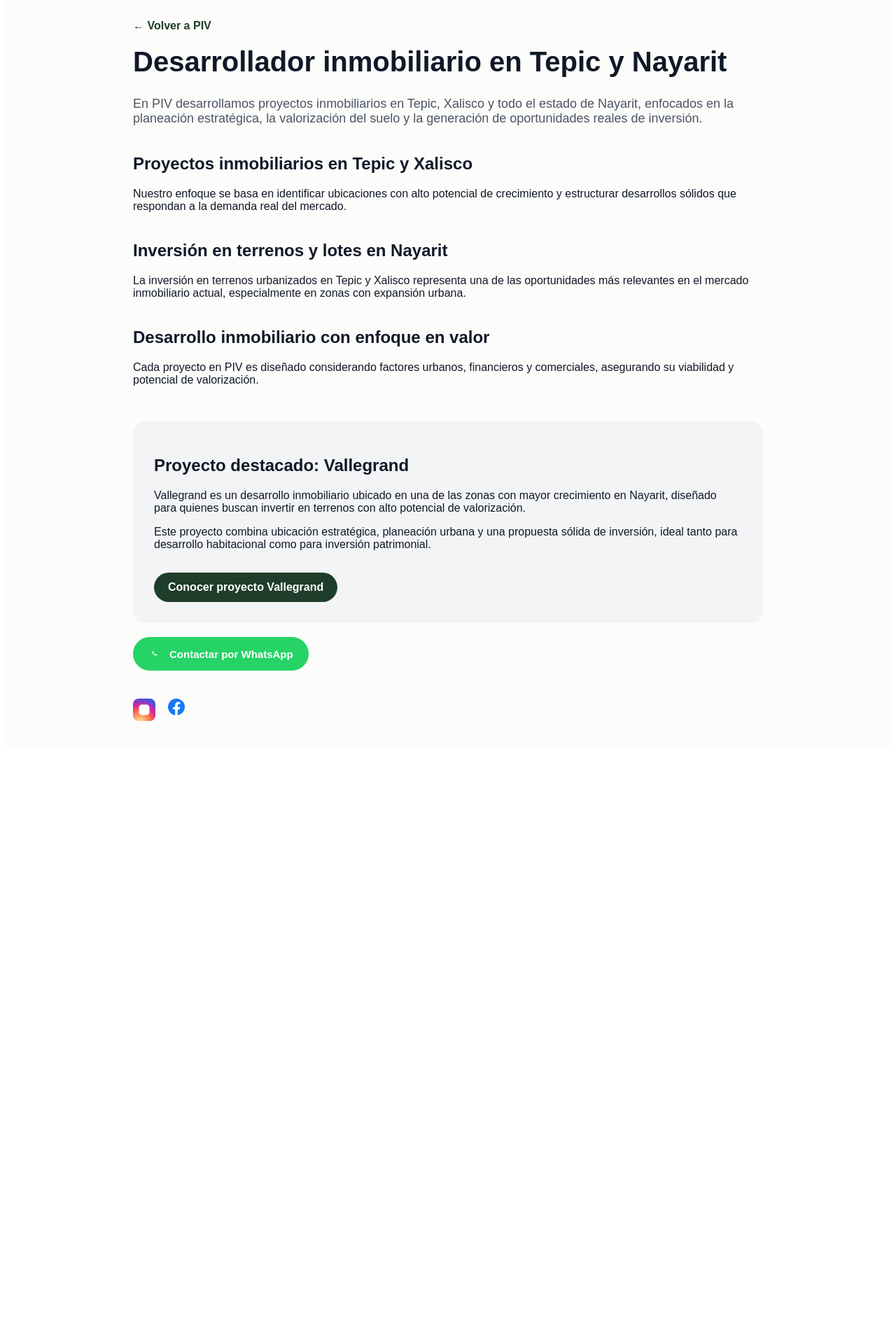
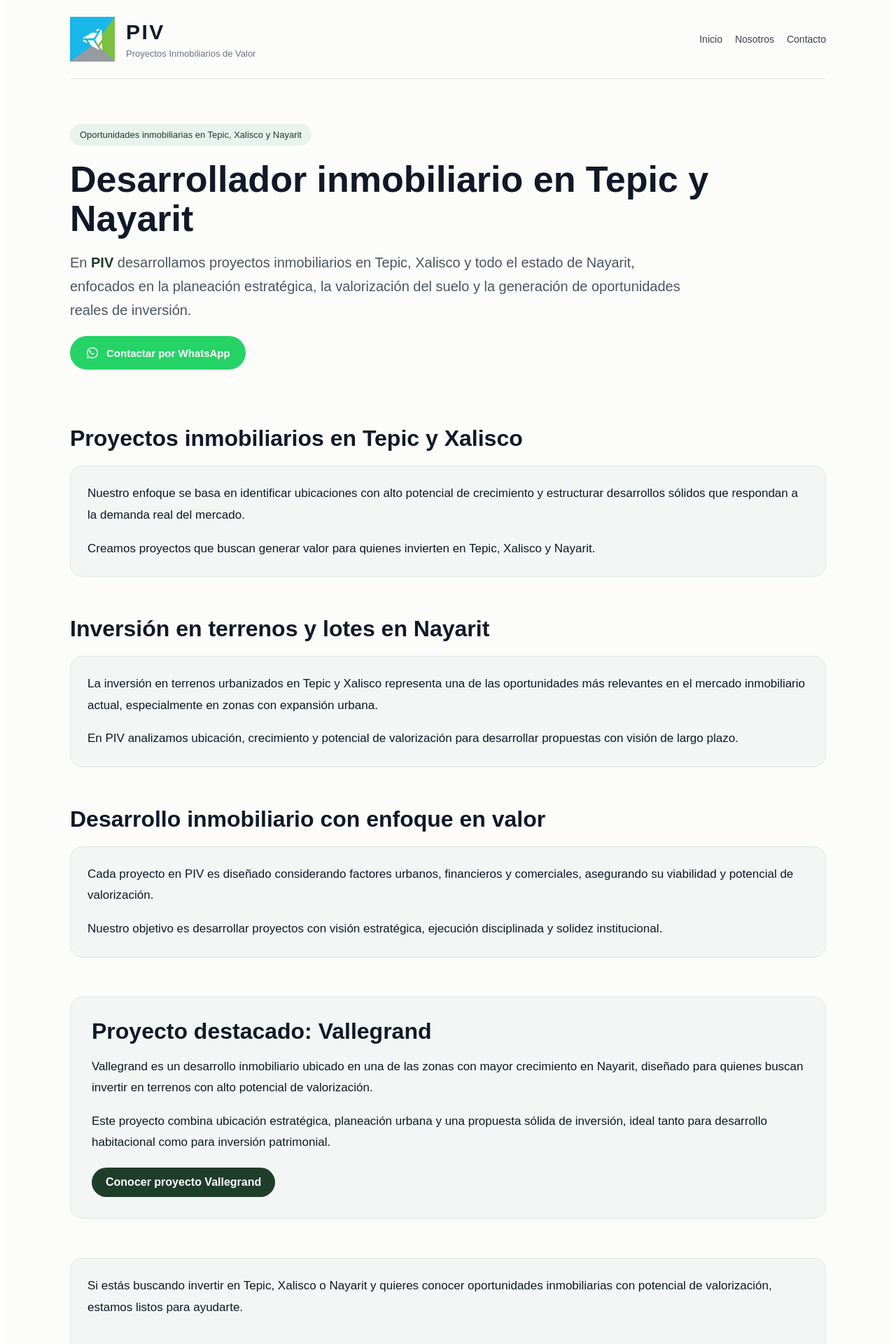
Before and after one commit to PIV1/PIV, a Next.js app: page /desarrollador-inmobiliario-tepic in a window 1280 px wide. Shown: the part 20-1940 px from the top of the page at 70% size. Before the commit the page ends 1098 px from the top, so only its background shows below. Built offline with nearby package versions, Linux system fonts and the light colour scheme.

Commit message:
Update desarrollador-inmobiliario-tepic.js

```diff
--- a/pages/desarrollador-inmobiliario-tepic.js
+++ b/pages/desarrollador-inmobiliario-tepic.js
@@ -20,6 +20,7 @@ export default function SEOPage() {
   const socialIconStyle = {
     width: "24px",
     height: "24px",
+    display: "block",
   };
 
   return (
@@ -28,81 +29,257 @@ export default function SEOPage() {
         fontFamily: "Arial, sans-serif",
         backgroundColor: "#fcfcfb",
         color: "#111827",
-        padding: "40px 20px",
+        minHeight: "100vh",
       }}
     >
-      <div style={{ maxWidth: "900px", margin: "0 auto" }}>
-
-        {/* 🔙 Volver */}
+      <div
+        style={{
+          maxWidth: "1080px",
+          margin: "0 auto",
+          padding: "36px 24px 72px",
+        }}
+      >
+        <header
+          style={{
+            display: "flex",
+            justifyContent: "space-between",
+            alignItems: "center",
+            paddingBottom: "24px",
+            borderBottom: "1px solid #e5e7eb",
+            flexWrap: "wrap",
+            gap: "16px",
+          }}
+        >
           <a
             href="/"
             style={{
+              display: "flex",
+              alignItems: "center",
+              gap: "16px",
               textDecoration: "none",
-            color: "#1f3d2b",
-            fontWeight: "600",
+              color: "#111827",
             }}
           >
-          ← Volver a PIV
+            <img
+              src="/logo-piv.png"
+              alt="Logotipo PIV"
+              style={{
+                width: "64px",
+                height: "64px",
+                objectFit: "contain",
+              }}
+            />
+
+            <div>
+              <div
+                style={{
+                  fontSize: "30px",
+                  fontWeight: "700",
+                  letterSpacing: "0.08em",
+                }}
+              >
+                PIV
+              </div>
+              <div
+                style={{
+                  fontSize: "13px",
+                  color: "#6b7280",
+                  marginTop: "6px",
+                }}
+              >
+                Proyectos Inmobiliarios de Valor
+              </div>
+            </div>
           </a>
 
-        {/* HERO */}
-        <h1 style={{ fontSize: "40px", marginTop: "20px" }}>
+          <nav style={{ fontSize: "14px", color: "#374151" }}>
+            <a
+              href="/"
+              style={{ marginRight: "18px", color: "#374151", textDecoration: "none" }}
+            >
+              Inicio
+            </a>
+            <a
+              href="/#nosotros"
+              style={{ marginRight: "18px", color: "#374151", textDecoration: "none" }}
+            >
+              Nosotros
+            </a>
+            <a
+              href="/#contacto"
+              style={{ color: "#374151", textDecoration: "none" }}
+            >
+              Contacto
+            </a>
+          </nav>
+        </header>
+
+        <section
+          style={{
+            paddingTop: "64px",
+            paddingBottom: "24px",
+          }}
+        >
+          <div
+            style={{
+              display: "inline-block",
+              fontSize: "13px",
+              color: "#1f3d2b",
+              backgroundColor: "#e8f3ed",
+              padding: "8px 14px",
+              borderRadius: "999px",
+              marginBottom: "20px",
+            }}
+          >
+            Oportunidades inmobiliarias en Tepic, Xalisco y Nayarit
+          </div>
+
+          <h1
+            style={{
+              fontSize: "52px",
+              lineHeight: "1.08",
+              margin: "0 0 18px",
+              maxWidth: "950px",
+            }}
+          >
             Desarrollador inmobiliario en Tepic y Nayarit
           </h1>
 
-        <p style={{ fontSize: "18px", color: "#4b5563" }}>
-          En PIV desarrollamos proyectos inmobiliarios en Tepic, Xalisco y todo
-          el estado de Nayarit, enfocados en la planeación estratégica, la
+          <p
+            style={{
+              fontSize: "20px",
+              lineHeight: "1.7",
+              color: "#4b5563",
+              maxWidth: "900px",
+              margin: 0,
+            }}
+          >
+            En{" "}
+            <a
+              href="/"
+              style={{
+                color: "#1f3d2b",
+                fontWeight: "600",
+                textDecoration: "none",
+              }}
+            >
+              PIV
+            </a>{" "}
+            desarrollamos proyectos inmobiliarios en Tepic, Xalisco y todo el
+            estado de Nayarit, enfocados en la planeación estratégica, la
             valorización del suelo y la generación de oportunidades reales de
             inversión.
           </p>
 
-        {/* SECCIONES SEO */}
-        <h2 style={{ marginTop: "40px" }}>
+          <a href={whatsappLink} target="_blank" rel="noreferrer" style={buttonStyle}>
+            <svg
+              xmlns="http://www.w3.org/2000/svg"
+              viewBox="0 0 32 32"
+              style={{ width: "20px", height: "20px", fill: "#ffffff" }}
+            >
+              <path d="M19.11 17.21c-.27-.14-1.61-.79-1.86-.88-.25-.09-.43-.14-.61.14-.18.27-.7.88-.86 1.06-.16.18-.31.2-.58.07-.27-.14-1.14-.42-2.17-1.34-.8-.71-1.34-1.59-1.5-1.86-.16-.27-.02-.42.12-.56.12-.12.27-.31.41-.47.14-.16.18-.27.27-.45.09-.18.05-.34-.02-.47-.07-.14-.61-1.47-.84-2.02-.22-.53-.45-.46-.61-.47h-.52c-.18 0-.47.07-.72.34-.25.27-.95.93-.95 2.26s.97 2.61 1.11 2.79c.14.18 1.91 2.91 4.63 4.08.65.28 1.16.45 1.55.58.65.21 1.24.18 1.71.11.52-.08 1.61-.66 1.84-1.29.23-.63.23-1.17.16-1.29-.07-.11-.25-.18-.52-.32z" />
+              <path d="M16.03 3.2c-7.09 0-12.84 5.75-12.84 12.84 0 2.25.58 4.45 1.69 6.39L3 29l6.76-1.77a12.8 12.8 0 006.27 1.6h.01c7.09 0 12.84-5.75 12.84-12.84S23.12 3.2 16.03 3.2zm0 23.37h-.01a10.5 10.5 0 01-5.35-1.46l-.38-.23-4.01 1.05 1.07-3.91-.25-.4a10.52 10.52 0 01-1.62-5.59c0-5.8 4.72-10.52 10.53-10.52 2.81 0 5.45 1.09 7.44 3.08a10.45 10.45 0 013.08 7.44c0 5.81-4.72 10.54-10.5 10.54z" />
+            </svg>
+            Contactar por WhatsApp
+          </a>
+        </section>
+
+        <section style={{ marginTop: "56px" }}>
+          <h2 style={{ fontSize: "32px", marginBottom: "10px" }}>
             Proyectos inmobiliarios en Tepic y Xalisco
           </h2>
-        <p>
+          <div
+            style={{
+              backgroundColor: "#f3f6f4",
+              border: "1px solid #dfe7e2",
+              borderRadius: "18px",
+              padding: "24px",
+              marginTop: "20px",
+            }}
+          >
+            <p style={{ fontSize: "17px", lineHeight: "1.8", marginTop: 0 }}>
               Nuestro enfoque se basa en identificar ubicaciones con alto potencial
               de crecimiento y estructurar desarrollos sólidos que respondan a la
               demanda real del mercado.
             </p>
+            <p style={{ fontSize: "17px", lineHeight: "1.8", marginBottom: 0 }}>
+              Creamos proyectos que buscan generar valor para quienes invierten en
+              Tepic, Xalisco y Nayarit.
+            </p>
+          </div>
+        </section>
 
-        <h2 style={{ marginTop: "40px" }}>
+        <section style={{ marginTop: "56px" }}>
+          <h2 style={{ fontSize: "32px", marginBottom: "10px" }}>
             Inversión en terrenos y lotes en Nayarit
           </h2>
-        <p>
-          La inversión en terrenos urbanizados en Tepic y Xalisco representa una
-          de las oportunidades más relevantes en el mercado inmobiliario actual,
-          especialmente en zonas con expansión urbana.
+          <div
+            style={{
+              backgroundColor: "#f3f6f4",
+              border: "1px solid #dfe7e2",
+              borderRadius: "18px",
+              padding: "24px",
+              marginTop: "20px",
+            }}
+          >
+            <p style={{ fontSize: "17px", lineHeight: "1.8", marginTop: 0 }}>
+              La inversión en terrenos urbanizados en Tepic y Xalisco representa
+              una de las oportunidades más relevantes en el mercado inmobiliario
+              actual, especialmente en zonas con expansión urbana.
             </p>
+            <p style={{ fontSize: "17px", lineHeight: "1.8", marginBottom: 0 }}>
+              En PIV analizamos ubicación, crecimiento y potencial de valorización
+              para desarrollar propuestas con visión de largo plazo.
+            </p>
+          </div>
+        </section>
 
-        <h2 style={{ marginTop: "40px" }}>
+        <section style={{ marginTop: "56px" }}>
+          <h2 style={{ fontSize: "32px", marginBottom: "10px" }}>
             Desarrollo inmobiliario con enfoque en valor
           </h2>
-        <p>
+          <div
+            style={{
+              backgroundColor: "#f3f6f4",
+              border: "1px solid #dfe7e2",
+              borderRadius: "18px",
+              padding: "24px",
+              marginTop: "20px",
+            }}
+          >
+            <p style={{ fontSize: "17px", lineHeight: "1.8", marginTop: 0 }}>
               Cada proyecto en PIV es diseñado considerando factores urbanos,
               financieros y comerciales, asegurando su viabilidad y potencial de
               valorización.
             </p>
+            <p style={{ fontSize: "17px", lineHeight: "1.8", marginBottom: 0 }}>
+              Nuestro objetivo es desarrollar proyectos con visión estratégica,
+              ejecución disciplinada y solidez institucional.
+            </p>
+          </div>
+        </section>
 
-        {/* 🏡 VALLEGRAND */}
+        <section style={{ marginTop: "56px" }}>
           <div
             style={{
-            marginTop: "50px",
-            backgroundColor: "#f3f4f6",
+              backgroundColor: "#f3f6f4",
+              border: "1px solid #dfe7e2",
+              borderRadius: "18px",
               padding: "30px",
-            borderRadius: "16px",
+              marginTop: "20px",
             }}
           >
-          <h2>Proyecto destacado: Vallegrand</h2>
+            <h2 style={{ fontSize: "32px", marginTop: 0, marginBottom: "16px" }}>
+              Proyecto destacado: Vallegrand
+            </h2>
 
-          <p>
+            <p style={{ fontSize: "17px", lineHeight: "1.8" }}>
               Vallegrand es un desarrollo inmobiliario ubicado en una de las zonas
               con mayor crecimiento en Nayarit, diseñado para quienes buscan
               invertir en terrenos con alto potencial de valorización.
             </p>
 
-          <p>
+            <p style={{ fontSize: "17px", lineHeight: "1.8", marginBottom: 0 }}>
               Este proyecto combina ubicación estratégica, planeación urbana y una
               propuesta sólida de inversión, ideal tanto para desarrollo
               habitacional como para inversión patrimonial.
@@ -112,7 +289,7 @@ export default function SEOPage() {
               href="/#vallegrand"
               style={{
                 display: "inline-block",
-              marginTop: "15px",
+                marginTop: "20px",
                 backgroundColor: "#1f3d2b",
                 color: "#ffffff",
                 padding: "12px 20px",
@@ -124,8 +301,24 @@ export default function SEOPage() {
               Conocer proyecto Vallegrand
             </a>
           </div>
+        </section>
 
-        {/* 📲 WHATSAPP */}
+        <section style={{ marginTop: "56px" }}>
+          <div
+            style={{
+              backgroundColor: "#f3f6f4",
+              border: "1px solid #dfe7e2",
+              borderRadius: "18px",
+              padding: "24px",
+              marginTop: "20px",
+            }}
+          >
+            <p style={{ fontSize: "17px", lineHeight: "1.8", marginTop: 0 }}>
+              Si estás buscando invertir en Tepic, Xalisco o Nayarit y quieres
+              conocer oportunidades inmobiliarias con potencial de valorización,
+              estamos listos para ayudarte.
+            </p>
+
             <a href={whatsappLink} target="_blank" rel="noreferrer" style={buttonStyle}>
               <svg
                 xmlns="http://www.w3.org/2000/svg"
@@ -133,44 +326,93 @@ export default function SEOPage() {
                 style={{ width: "20px", height: "20px", fill: "#ffffff" }}
               >
                 <path d="M19.11 17.21c-.27-.14-1.61-.79-1.86-.88-.25-.09-.43-.14-.61.14-.18.27-.7.88-.86 1.06-.16.18-.31.2-.58.07-.27-.14-1.14-.42-2.17-1.34-.8-.71-1.34-1.59-1.5-1.86-.16-.27-.02-.42.12-.56.12-.12.27-.31.41-.47.14-.16.18-.27.27-.45.09-.18.05-.34-.02-.47-.07-.14-.61-1.47-.84-2.02-.22-.53-.45-.46-.61-.47h-.52c-.18 0-.47.07-.72.34-.25.27-.95.93-.95 2.26s.97 2.61 1.11 2.79c.14.18 1.91 2.91 4.63 4.08.65.28 1.16.45 1.55.58.65.21 1.24.18 1.71.11.52-.08 1.61-.66 1.84-1.29.23-.63.23-1.17.16-1.29-.07-.11-.25-.18-.52-.32z" />
+                <path d="M16.03 3.2c-7.09 0-12.84 5.75-12.84 12.84 0 2.25.58 4.45 1.69 6.39L3 29l6.76-1.77a12.8 12.8 0 006.27 1.6h.01c7.09 0 12.84-5.75 12.84-12.84S23.12 3.2 16.03 3.2zm0 23.37h-.01a10.5 10.5 0 01-5.35-1.46l-.38-.23-4.01 1.05 1.07-3.91-.25-.4a10.52 10.52 0 01-1.62-5.59c0-5.8 4.72-10.52 10.53-10.52 2.81 0 5.45 1.09 7.44 3.08a10.45 10.45 0 013.08 7.44c0 5.81-4.72 10.54-10.5 10.54z" />
               </svg>
               Contactar por WhatsApp
             </a>
+          </div>
+        </section>
 
-        {/* 🌐 REDES */}
-        <div style={{ marginTop: "40px", display: "flex", gap: "18px" }}>
+        <footer
+          style={{
+            marginTop: "72px",
+            paddingTop: "28px",
+            borderTop: "1px solid #e5e7eb",
+            display: "flex",
+            justifyContent: "space-between",
+            flexWrap: "wrap",
+            gap: "14px",
+            fontSize: "14px",
+            color: "#6b7280",
+            alignItems: "center",
+          }}
+        >
+          <div>PIV · Proyectos Inmobiliarios de Valor</div>
 
-          {/* Instagram */}
-          <a href="https://www.instagram.com/piv.tepic/" target="_blank">
+          <div style={{ display: "flex", gap: "18px", alignItems: "center" }}>
+            <a
+              href="https://www.instagram.com/piv.tepic/"
+              target="_blank"
+              rel="noreferrer"
+              aria-label="Instagram"
+              style={{ display: "inline-flex", alignItems: "center" }}
+            >
               <div
                 style={{
-                width: "32px",
-                height: "32px",
+                  width: "28px",
+                  height: "28px",
                   borderRadius: "8px",
                   display: "flex",
                   alignItems: "center",
                   justifyContent: "center",
                   background:
-                  "radial-gradient(circle at 30% 107%, #fdf497 0%, #fd5949 45%, #d6249f 60%, #285AEB 90%)",
+                    "radial-gradient(circle at 30% 107%, #fdf497 0%, #fdf497 5%, #fd5949 45%, #d6249f 60%, #285AEB 90%)",
                 }}
               >
-              <svg viewBox="0 0 24 24" style={{ width: "18px", height: "18px" }}>
-                <path fill="#fff" d="M7.75 2h8.5C19.44 2 22 4.56 22 7.75v8.5C22 19.44 19.44 22 16.25 22h-8.5C4.56 22 2 19.44 2 16.25v-8.5C2 4.56 4.56 2 7.75 2z"/>
+                <svg
+                  xmlns="http://www.w3.org/2000/svg"
+                  viewBox="0 0 24 24"
+                  style={{ width: "16px", height: "16px" }}
+                >
+                  <path
+                    fill="#ffffff"
+                    d="M7.75 2h8.5C19.44 2 22 4.56 22 7.75v8.5C22 19.44 19.44 22 16.25 22h-8.5C4.56 22 2 19.44 2 16.25v-8.5C2 4.56 4.56 2 7.75 2zm0 2C5.68 4 4 5.68 4 7.75v8.5C4 18.32 5.68 20 7.75 20h8.5c2.07 0 3.75-1.68 3.75-3.75v-8.5C20 5.68 18.32 4 16.25 4h-8.5zM12 7a5 5 0 110 10 5 5 0 010-10zm0 2a3 3 0 100 6 3 3 0 000-6zm4.75-2.25a1.25 1.25 0 110 2.5 1.25 1.25 0 010-2.5z"
+                  />
                 </svg>
               </div>
             </a>
 
-          {/* Facebook */}
-          <a href="https://www.facebook.com/PIVTepic?locale=es_LA" target="_blank">
-            <svg viewBox="0 0 24 24" style={socialIconStyle}>
+            <a
+              href="https://www.facebook.com/PIVTepic?locale=es_LA"
+              target="_blank"
+              rel="noreferrer"
+              aria-label="Facebook"
+              style={{ display: "inline-flex", alignItems: "center" }}
+            >
+              <svg
+                xmlns="http://www.w3.org/2000/svg"
+                viewBox="0 0 24 24"
+                style={socialIconStyle}
+              >
                 <path
                   fill="#1877F2"
                   d="M24 12a12 12 0 10-13.88 11.85v-8.39H7.08V12h3.04V9.41c0-3 1.79-4.66 4.52-4.66 1.31 0 2.68.23 2.68.23v2.95h-1.51c-1.49 0-1.95.92-1.95 1.87V12h3.32l-.53 3.46h-2.79v8.39A12 12 0 0024 12z"
                 />
+                <path
+                  fill="#ffffff"
+                  d="M16.65 15.46L17.18 12h-3.32V9.8c0-.95.46-1.87 1.95-1.87h1.51V4.98s-1.37-.23-2.68-.23c-2.73 0-4.52 1.65-4.52 4.66V12H7.08v3.46h3.04v8.39a12.1 12.1 0 003.74 0v-8.39h2.79z"
+                />
               </svg>
             </a>
+
+            <a
+              href="/privacidad"
+              style={{ textDecoration: "none", color: "#374151" }}
+            >
+              Aviso de Privacidad
+            </a>
           </div>
-
+        </footer>
       </div>
     </main>
   );
```
Lines whose indentation alone changed are shown as unchanged.
